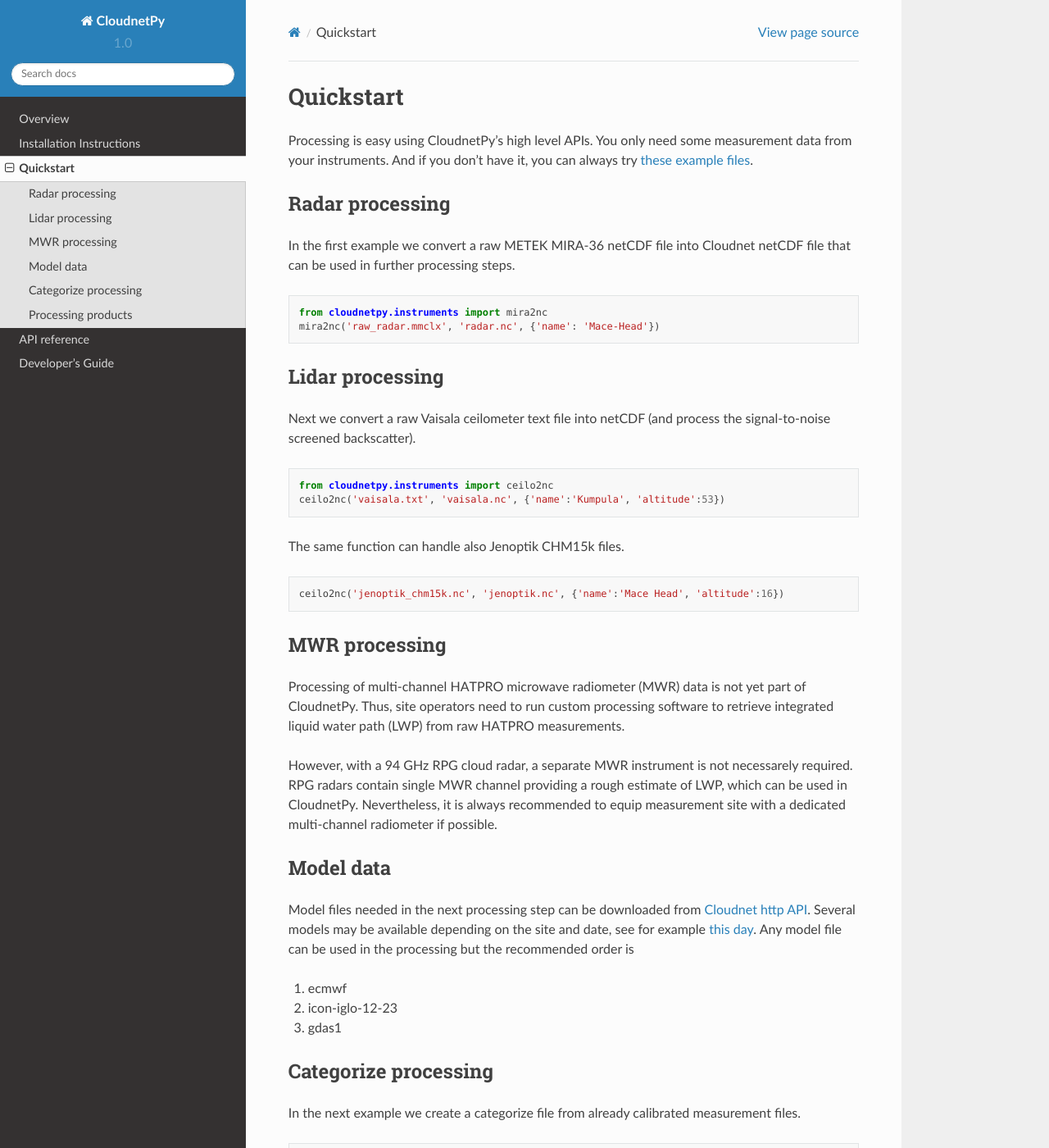
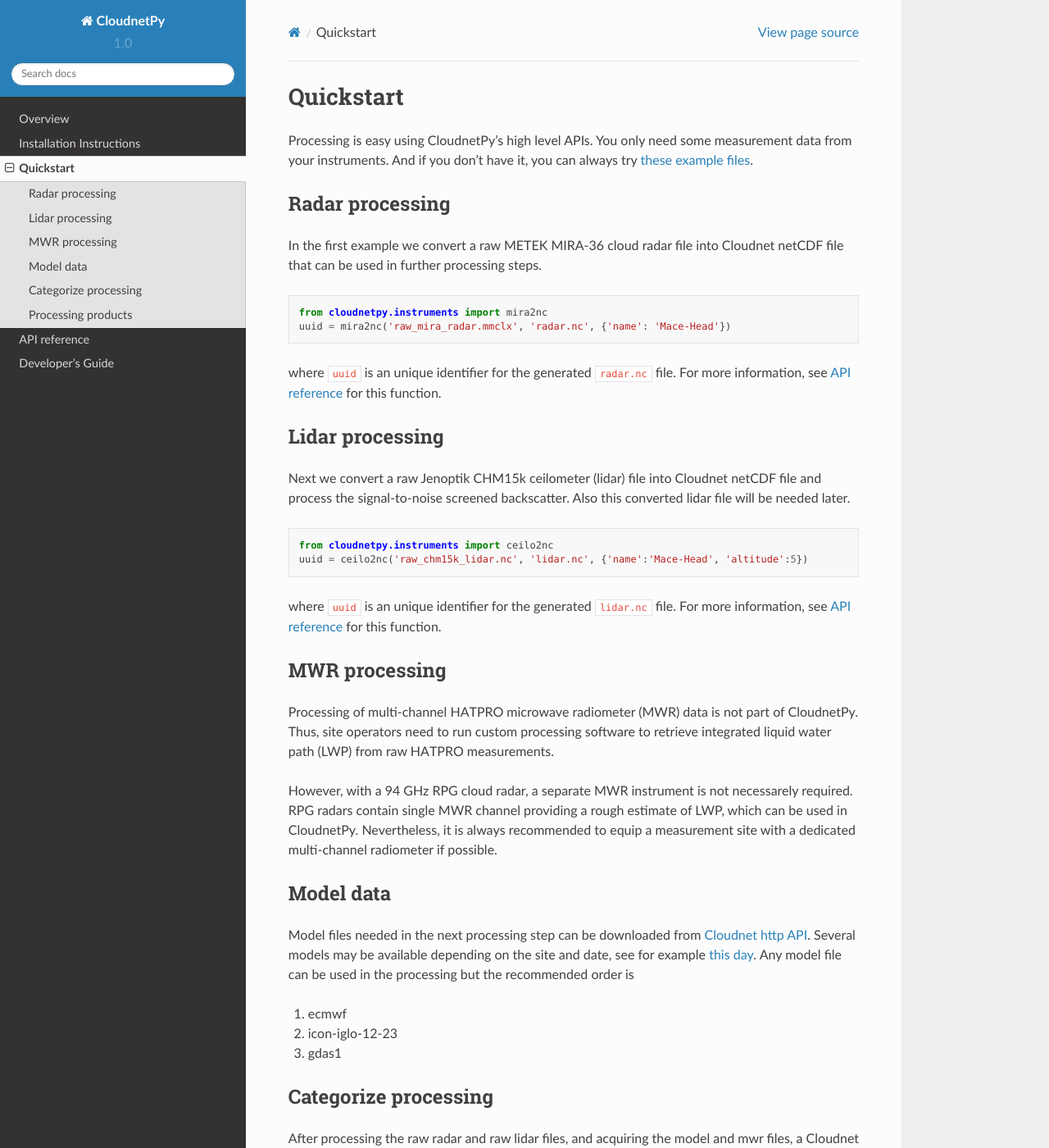
Before and after one commit to actris-cloudnet/cloudnetpy, a Sphinx documentation site: the page built from docs/source/quickstart.rst, in a window 1280 px wide and 1400 px high. Shown: the whole window at 82% size. Built offline with Sphinx 7.4.7 and the Read the Docs theme 2.0.0, drawn with Linux system fonts in a browser that asks for light colours; formulas are drawn with MathJax 3; some of the changed text lies outside the part shown.

Commit message:
Update quickstart doc

```diff
--- a/docs/source/quickstart.rst
+++ b/docs/source/quickstart.rst
@@ -9,43 +9,43 @@
 Radar processing
 ----------------
 
-In the first example we convert a raw METEK MIRA-36 netCDF file into
+In the first example we convert a raw METEK MIRA-36 cloud radar file into
 Cloudnet netCDF file that can be used in further processing steps.
 
 .. code-block:: python
 
     from cloudnetpy.instruments import mira2nc
-    mira2nc('raw_radar.mmclx', 'radar.nc', {'name': 'Mace-Head'})
+    uuid = mira2nc('raw_mira_radar.mmclx', 'radar.nc', {'name': 'Mace-Head'})
+
+where ``uuid`` is an unique identifier for the generated ``radar.nc`` file.
+For more information, see `API reference <api.html#instruments.mira2nc>`__ for this function.
 
 Lidar processing
 ----------------
 
-Next we convert a raw Vaisala ceilometer text file into netCDF (and process
-the signal-to-noise screened backscatter).
+Next we convert a raw Jenoptik CHM15k ceilometer (lidar) file into Cloudnet netCDF file
+and process the signal-to-noise screened backscatter. Also this converted lidar
+file will be needed later.
 
 .. code-block:: python
 
     from cloudnetpy.instruments import ceilo2nc
-    ceilo2nc('vaisala.txt', 'vaisala.nc', {'name':'Kumpula', 'altitude':53})
+    uuid = ceilo2nc('raw_chm15k_lidar.nc', 'lidar.nc', {'name':'Mace-Head', 'altitude':5})
 
-The same function can handle also Jenoptik CHM15k files.
-
-.. code-block:: python
-
-    ceilo2nc('jenoptik_chm15k.nc', 'jenoptik.nc', {'name':'Mace Head', 'altitude':16})
-
+where ``uuid`` is an unique identifier for the generated ``lidar.nc`` file.
+For more information, see `API reference <api.html#instruments.ceilo2nc>`__ for this function.
 
 MWR processing
 --------------
 
-Processing of multi-channel HATPRO microwave radiometer (MWR) data is not yet part of CloudnetPy.
+Processing of multi-channel HATPRO microwave radiometer (MWR) data is not part of CloudnetPy.
 Thus, site operators need to run custom processing software to retrieve integrated liquid
 water path (LWP) from raw HATPRO measurements.
 
 However, with a 94 GHz RPG cloud radar, a separate MWR instrument is not necessarely
 required. RPG radars contain single MWR channel providing a rough estimate
 of LWP, which can be used in CloudnetPy. Nevertheless, it is always
-recommended to equip measurement site with a dedicated multi-channel
+recommended to equip a measurement site with a dedicated multi-channel
 radiometer if possible.
 
 Model data
@@ -64,8 +64,13 @@
 Categorize processing
 ---------------------
 
-In the next example we create a categorize file from already
-calibrated measurement files.
+After processing the raw radar and raw lidar files, and acquiring
+the model and mwr files, a Cloudnet categorize file can be created.
+
+In the next example we create a categorize file starting from the
+``radar.nc`` and ``lidar.nc`` files generated above. The required
+``ecmwf_model.nc`` and ``hatpro_mwr.nc`` files are
+included in the provided `example input files <http://devcloudnet.fmi.fi/files/cloudnetpy_test_input_files.zip>`_.
 
 .. code-block:: python
 
@@ -73,23 +78,29 @@
    input_files = {
        'radar': 'radar.nc',
        'lidar': 'lidar.nc',
-       'model': 'model.nc',
-       'mwr': 'mwr.nc'
+       'model': 'ecmwf_model.nc',
+       'mwr': 'hatpro_mwr.nc'
        }
-   generate_categorize(input_files, 'categorize.nc')
+   uuid = generate_categorize(input_files, 'categorize.nc')
 
-With a 94 GHz RPG cloud radar, the radar.nc file can be used for both 'radar' and 'mwr'.
+where ``uuid`` is an unique identifier for the generated ``categorize.nc`` file.
+For more information, see `API reference <api.html#categorize.generate_categorize>`__ for this function.
+Note that with a 94 GHz RPG cloud radar, the ``radar.nc`` file can be used as input
+for both inputs: ``'radar'`` and ``'mwr'``.
 
 
 Processing products
 -------------------
 
 In the last example we create the smallest and simplest Cloudnet
-product, the classification product.
+product, the classification product. The product-generating functions always
+use a categorize file as an input.
 
 .. code-block:: python
 
     from cloudnetpy.products import generate_classification
-    generate_classification('categorize.nc', 'classification.nc')
+    uuid = generate_classification('categorize.nc', 'classification.nc')
 
-Corresponding functions are available for other products (see :ref:`API reference`).
+where ``uuid`` is an unique identifier for the generated ``classification.nc`` file.
+Corresponding functions are available for other products
+(see :ref:`Product generation`).
```
